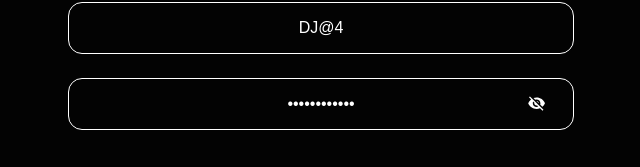
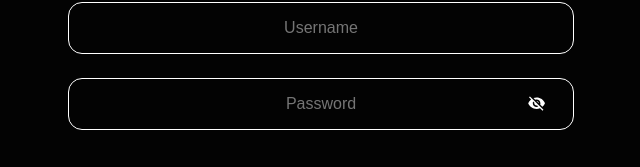
Before and after one commit to prithvijedipatil/DhumJam, a React (Create React App) app: page / in a window 1280 px wide. Shown: the part 298-465 px from the top of the page, without its empty margins (322-962 px from the left). Built offline with nearby package versions, Linux system fonts and the light colour scheme.

Commit message:
validations

```diff
--- a/src/Input.js
+++ b/src/Input.js
@@ -8,7 +8,7 @@ const Input = ({ value, minvalue, name, onChange, disabled }) => {
   const handlechange = (e) => {
     e.preventDefault();
 
-    if (e.target.value < minvalue) {
+    if (e.target.value <= minvalue) {
       setIsError(true);
       onChange(true, "error");
     } else {
--- a/src/Sign_in.jsx
+++ b/src/Sign_in.jsx
@@ -14,9 +14,8 @@ const Sign_in = () => {
 
   const dispatch = useDispatch();
   const [Visible, setVisible] = useState(false);
-  const [Username, setUsername] = useState("DJ@4");
-  const [Password, setPassword] = useState("Dhunjam@2023");
-  const [Response, setResponse] = useState("");
+  const [Username, setUsername] = useState("");
+  const [Password, setPassword] = useState("");
 
   if (id) {
     navigate(`/${id}`);
@@ -41,6 +40,7 @@ const Sign_in = () => {
       })
       .catch((error) => {
         console.log(error);
+        alert("please Check your email and password");
       });
   };
   return (
```
